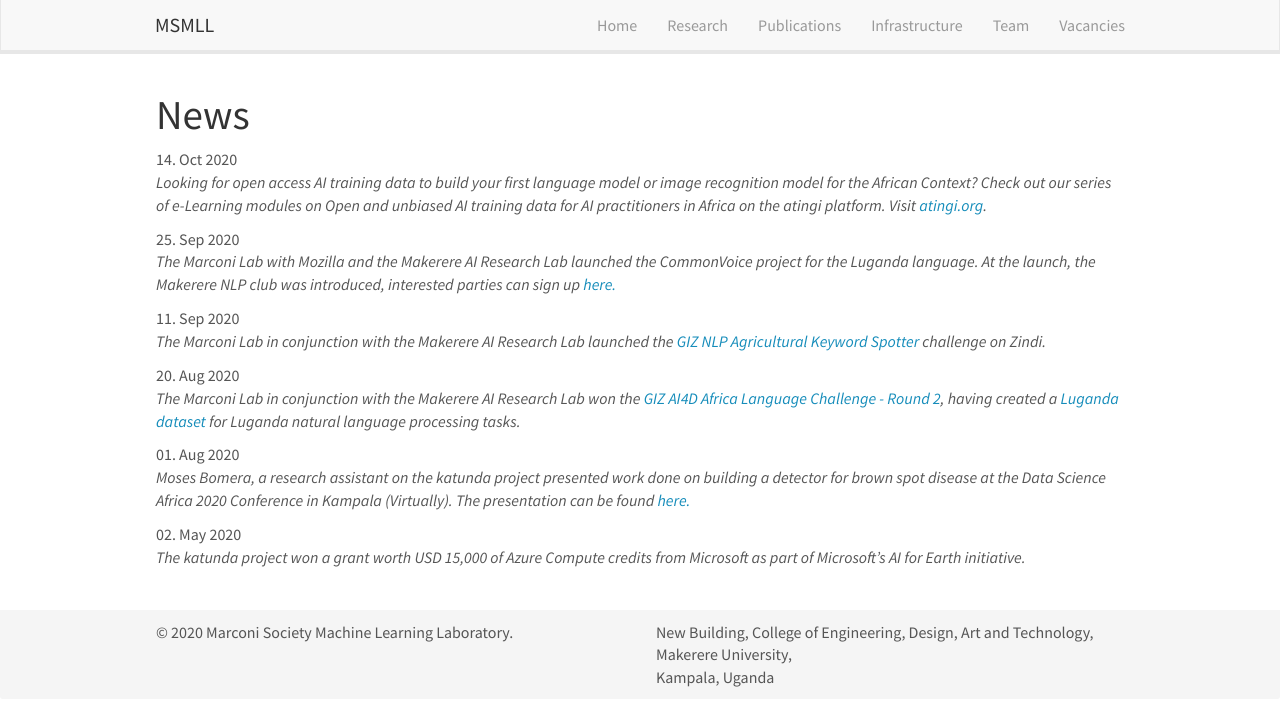
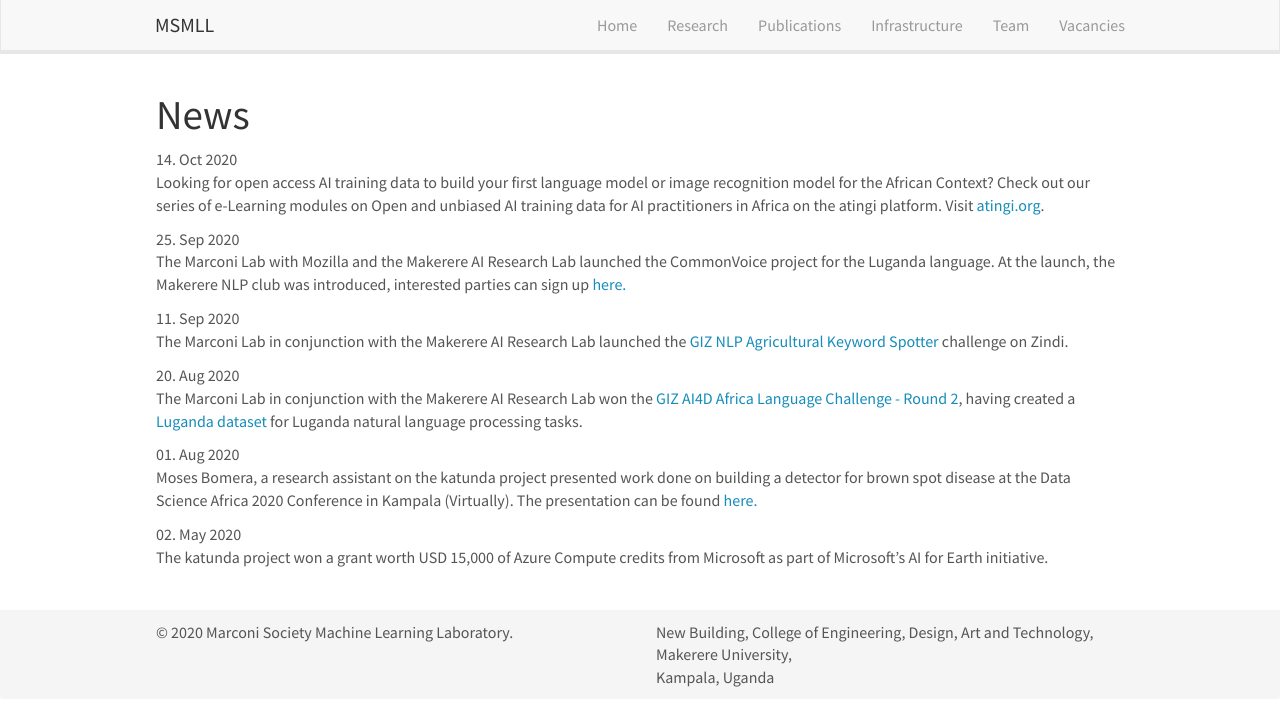
Before and after one commit to msmll/site, a Jekyll site: the page built from _pages/allnews.md, in a window 1280 px wide. Shown: the top 726 px of the page. Built offline with Jekyll 4.4.1, drawn with Linux system fonts in a browser that asks for light colours; nearby versions of some CDN libraries.

Commit message:
Change news styling

```diff
--- a/_pages/allnews.md
+++ b/_pages/allnews.md
@@ -9,6 +9,6 @@ permalink: /allnews.html
 # News
 
 {% for article in site.data.news %}
-<p>{{ article.date }} <br>
-<em>{{ article.headline }}</em></p>
+  <p>{{ article.date }} <br>
+  {{ article.headline }}</p>
 {% endfor %}
```
